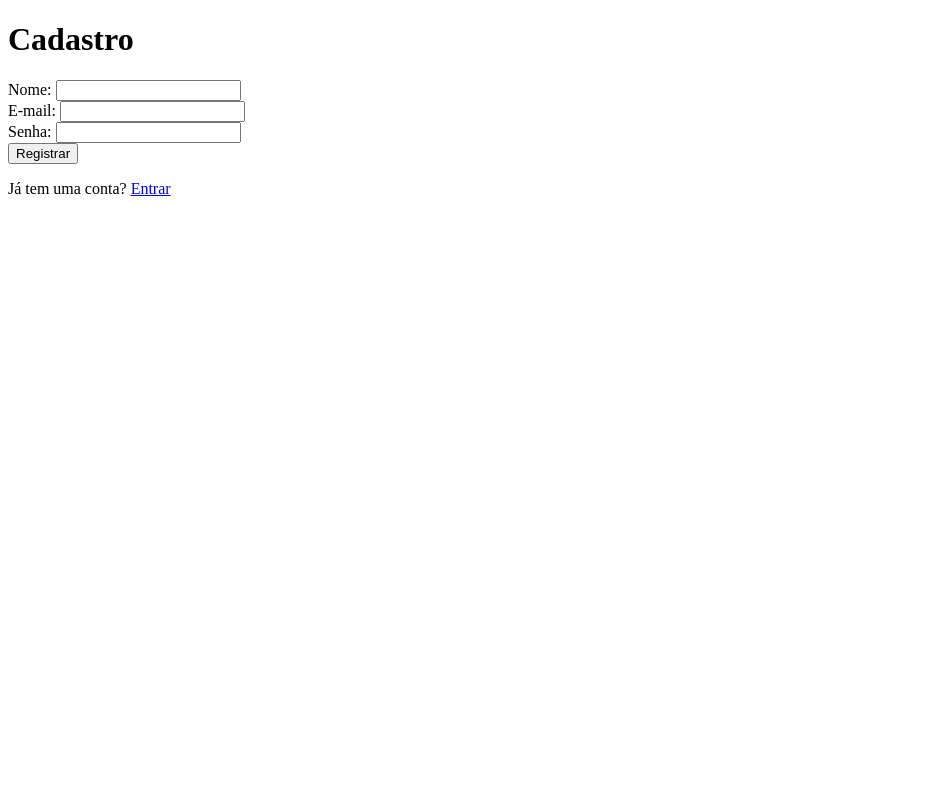
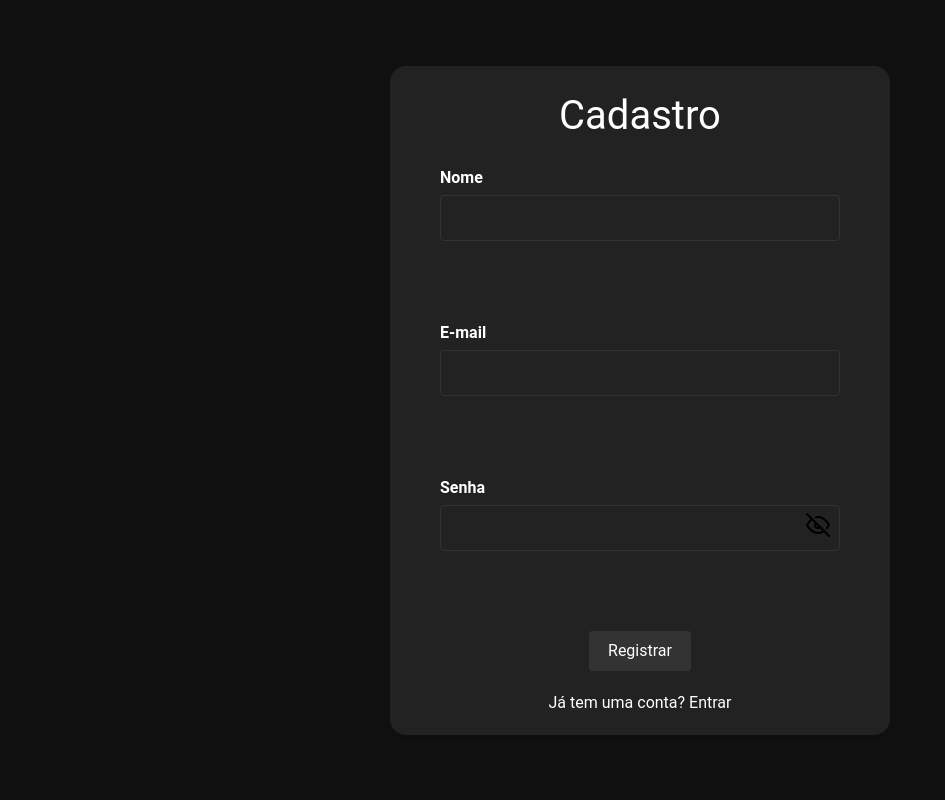
Before and after one commit to mauriciobenjamin700/levai-v2, a Django app: page /auth/register/ in a window 1280 px wide. Shown: the whole page, without its empty margins (0-945 px from the left). Run offline with Django 5.2, Linux system fonts and the light colour scheme.

Commit message:
feat: styles and template very beatifull

```diff
--- a/apps/user/templates/register.html
+++ b/apps/user/templates/register.html
@@ -1,24 +1,45 @@
+{% load static %}
 <!DOCTYPE html>
 <html lang="pt-br">
 <head>
     <meta charset="UTF-8">
     <meta name="viewport" content="width=device-width, initial-scale=1.0">
     <title>Cadastro</title>
+    <link rel="stylesheet" href="{% static 'css/global.css' %}">
+    <link rel="stylesheet" href="{% static 'css/styles.css' %}">
+    <script src="{% static 'js/scripts.js' %}"></script>
 </head>
 <body>
-    <div>
+    <div class="formContainer">
         <form action="" method="post">
             {% csrf_token %}
-            <h1>Cadastro</h1>
-            <label for="name">Nome:</label>
+            <h1 class="formTitle">Cadastro</h1>
+            <div class="formGroup">
+                <label for="name">Nome</label>
                 <input type="text" id="name" name="name" required>
                 <br>
-            <label for="email">E-mail:</label>
+            </div>
+            <div class="formGroup">
+                <label for="email">E-mail</label>
                 <input type="email" id="email" name="email" required>
                 <br>
-            <label for="password">Senha:</label>
+            </div>
+            <div class="formGroup">
+                <label for="password">Senha</label>
+                <div class="passwordContainer">
                     <input type="password" id="password" name="password" required>
+                    <button type="button" id="togglePassword">
+                        <img
+                            id="eyeIcon"
+                            src="{% static 'images/eyesclose.svg' %}"
+                            alt="Mostrar Senha"
+                        >
+                    </button>
+                </div>
+
                 <br>
+            </div>
+
             <button type="submit">Registrar</button>
             <p>Já tem uma conta? <a href="/auth/login">Entrar</a></p>
 
@@ -38,4 +59,5 @@
         </form>
     </div>
 </body>
+    <script src="{% static 'js/global.js' %}"></script>
 </html>
--- a/levai/settings.py
+++ b/levai/settings.py
@@ -130,3 +130,6 @@ DEFAULT_AUTO_FIELD = "django.db.models.BigAutoField"
 
 AUTH_USER_MODEL = "user.User"
 LOGIN_URL = "/auth/login/"
+STATICFILES_DIRS = [
+    BASE_DIR / "static",  # para arquivos globais
+]
--- /dev/null
+++ b/static/css/global.css
@@ -0,0 +1,178 @@
+/* Reset básico de CSS */
+*,
+*::before,
+*::after {
+    margin: 0;
+    padding: 0;
+    box-sizing: border-box;
+    border: 0;
+    font: inherit;
+    vertical-align: baseline;
+}
+
+html, body {
+    height: 100%;
+    width: 100%;
+    background: #111; /* Preto escuro */
+    color: #fff;
+    font-family: 'Roboto', Arial, Helvetica, sans-serif;
+    font-size: 16px;
+    line-height: 1.5;
+}
+
+/* Remove decoração de links */
+a {
+    color: #fff;
+    text-decoration: none;
+}
+
+a:hover {
+    text-decoration: underline;
+}
+
+/* Padronização de botões e inputs */
+button, input, textarea, select {
+    font-family: 'Roboto', Arial, Helvetica, sans-serif;
+    background: #222;
+    color: #fff;
+    border-radius: 4px;
+    border: none;
+    outline: none;
+}
+
+button {
+    cursor: pointer;
+    padding: 0.5em 1.2em;
+    background: #333;
+    transition: background 0.2s;
+}
+
+button:hover {
+    background: #444;
+}
+
+input, textarea, select {
+    padding: 0.5em;
+    background: #222;
+    color: #fff;
+    border: 1px solid #333;
+    margin-bottom: 1em;
+}
+
+h1, h2, h3, h4, h5, h6, p, label, span, div {
+    font-family: 'Roboto', Arial, Helvetica, sans-serif;
+    color: #fff;
+}
+
+h1 {
+    font-size: 2.5rem;
+    color: #fff;
+}
+
+h2 {
+    font-size: 2rem;
+}
+
+h3 {
+    font-size: 1.5rem;
+}
+
+p, label, span {
+    font-size: 1rem;
+}
+
+body {
+    background: #111;
+    color: #fff;
+}
+
+/* Scrollbar customizada (opcional) */
+::-webkit-scrollbar {
+    width: 8px;
+    background: #222;
+}
+::-webkit-scrollbar-thumb {
+    background: #333;
+    border-radius: 4px;
+}
+
+.formContainer{
+    display: flex;
+    flex-direction: column;
+    align-items: center;
+    justify-content: center;
+    height: 100%;
+    padding: 20px;
+    width: 100%;
+}
+
+.formContainer form {
+    display: flex;
+    flex-direction: column;
+    align-items: center;
+    justify-content: center;
+    width: 100%;
+    max-width: 500px;
+    background: #222;
+    padding: 20px;
+    border-radius: 16px;
+    box-shadow: 0 4px 8px rgba(0, 0, 0, 0.2);
+    gap: 20px;
+}
+
+.formTitle {
+    text-align: center;
+    gap: 20px;
+}
+
+.formGroup {
+    display: flex;
+    flex-direction: column;
+    width: 100%;
+    max-width: 400px;
+    margin-bottom: 20px;
+}
+
+.formGroup label {
+    margin-bottom: 5px;
+    font-weight: bold;
+}
+
+.formGroup input {
+    width: 100%;
+    padding: 10px;
+    border-radius: 4px;
+    border: 1px solid #333;
+}
+
+.passwordContainer {
+    position: relative;
+    width: 100%;
+}
+
+.passwordContainer input {
+    width: 100%;
+    padding: 10px;
+    padding-right: 40px; /* Espaço para o botão do olho */
+    border-radius: 4px;
+    border: 1px solid #333;
+}
+
+.passwordContainer button,
+.passwordContainer .toggle-password {
+    position: absolute;
+    right: 10px;
+    top: 50%;
+    transform: translateY(-70%);
+    background: transparent;
+    border: none;
+    cursor: pointer;
+    color: #fff;
+    font-size: 1.2em;
+    padding: 0;
+    z-index: 2;
+}
+.passwordContainer img {
+    width: 24px;
+    height: 24px;
+}
--- /dev/null
+++ b/static/js/global.js
@@ -0,0 +1,11 @@
+const passwordInput = document.getElementById('password');
+const togglePassword = document.getElementById('togglePassword');
+const eyeIcon = document.getElementById('eyeIcon');
+
+togglePassword.addEventListener('click', function () {
+    const isPassword = passwordInput.type === 'password';
+    passwordInput.type = isPassword ? 'text' : 'password';
+    eyeIcon.src = isPassword
+        ? '/static/images/eyesopen.svg'
+        : '/static/images/eyesclose.svg';
+});
```
Also changed, not shown: apps/user/templates/login.html (+23 -7 lines), apps/user/static/css/styles.css (added), apps/user/static/js/scripts.js (added), static/images/eyesclose.svg (added), static/images/eyesopen.svg (added). Lines whose indentation alone changed are shown as unchanged.
